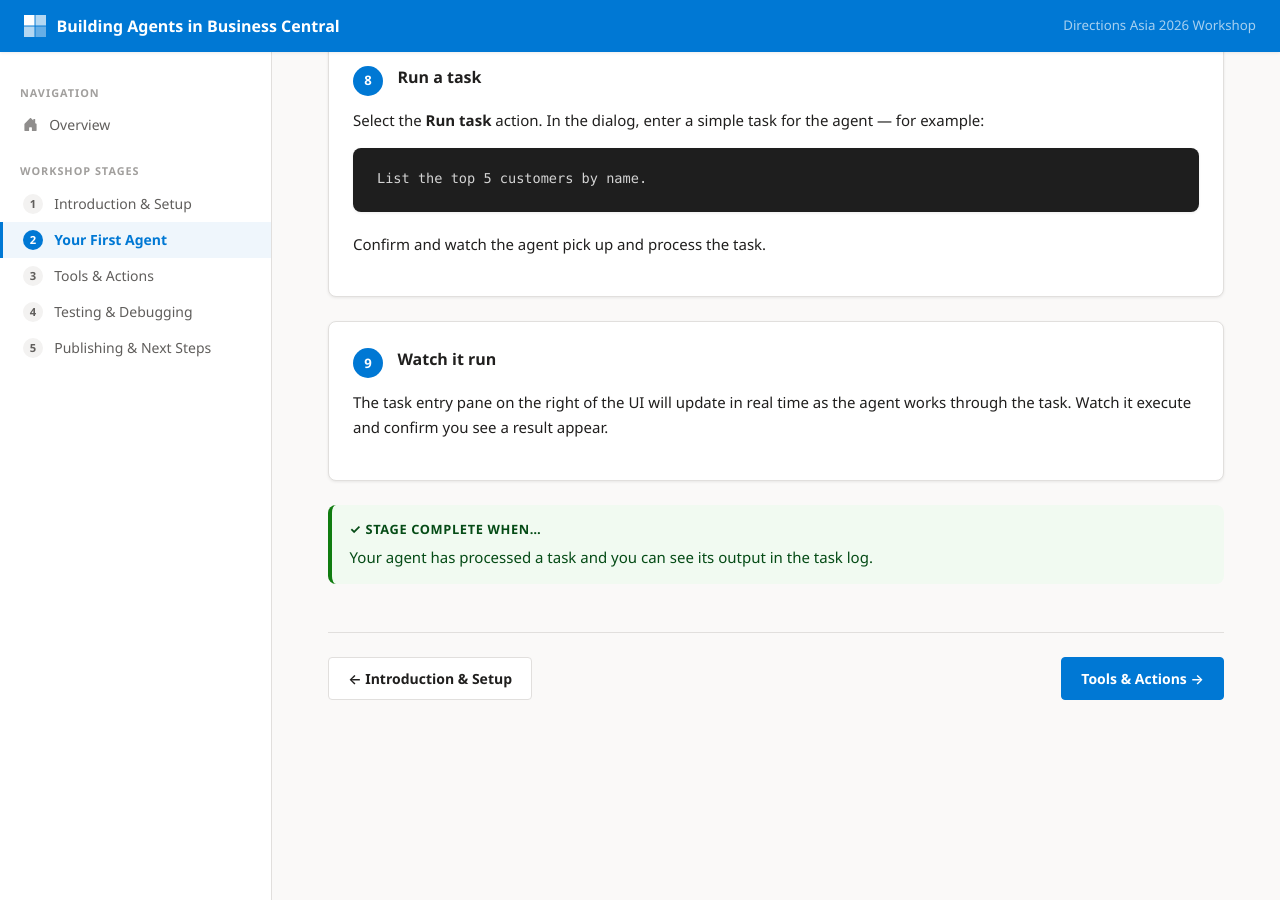
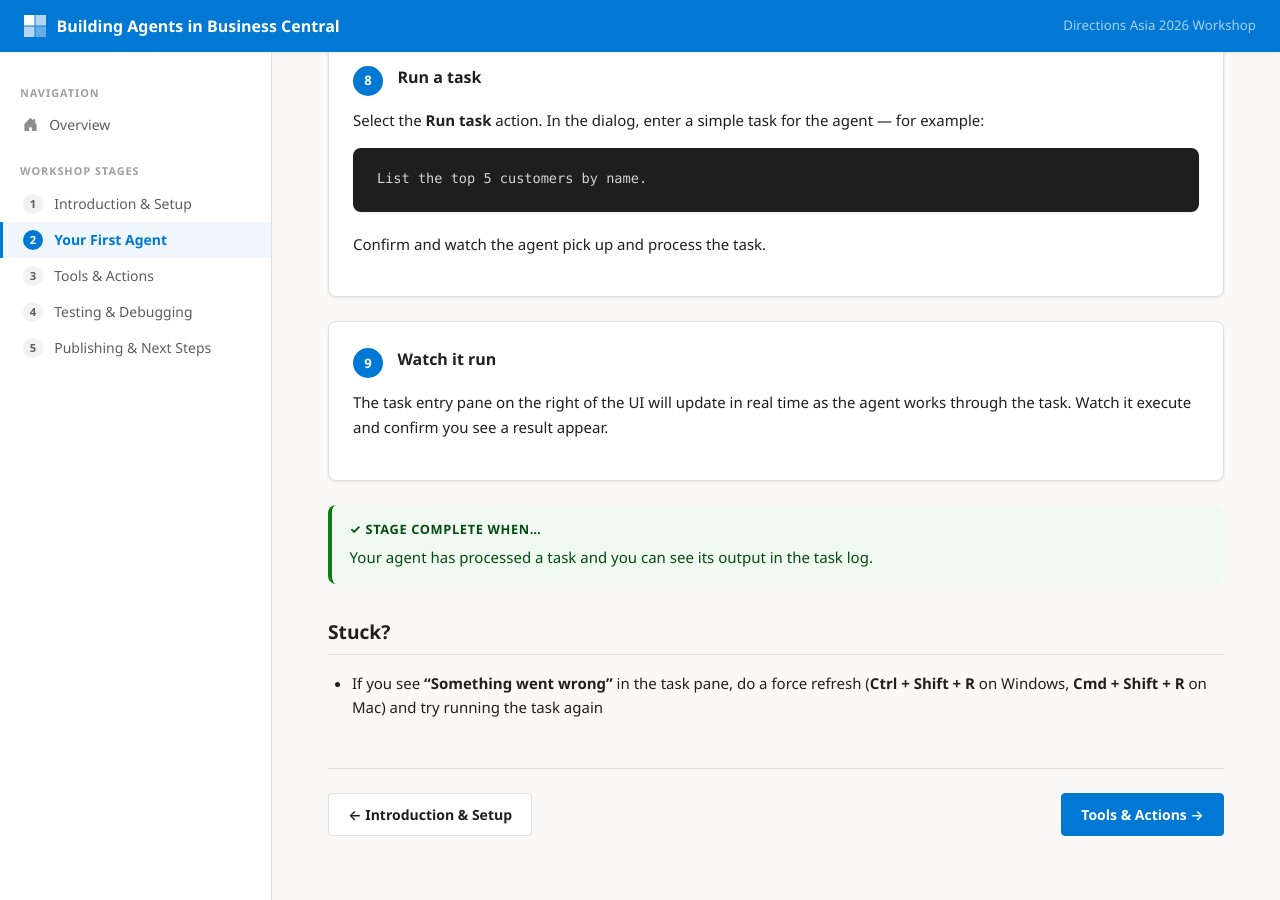
Before and after one commit to thloke/directionsAsia2026, a Jekyll site: the page built from stages/02-first-agent.md, in a window 1280 px wide and 900 px high, scrolled down 2554 px. Built offline with Jekyll 4.4.1, drawn with Linux system fonts in a browser that asks for light colours; before the commit the page ends 3318 px from its top, so only the background shows below that.

Commit message:
Stage 2: add troubleshooting tip for 'something went wrong' error
Co-authored-by: Copilot <223556219+Copilot@users.noreply.github.com>

```diff
--- a/stages/02-first-agent.md
+++ b/stages/02-first-agent.md
@@ -126,3 +126,7 @@ and provide a clear, concise summary to the user.</code></pre>
   <div class="callout-title">&#10003; Stage complete when…</div>
   Your agent has processed a task and you can see its output in the task log.
 </div>
+
+## Stuck?
+
+- If you see **"Something went wrong"** in the task pane, do a force refresh (<strong>Ctrl + Shift + R</strong> on Windows, <strong>Cmd + Shift + R</strong> on Mac) and try running the task again
```
